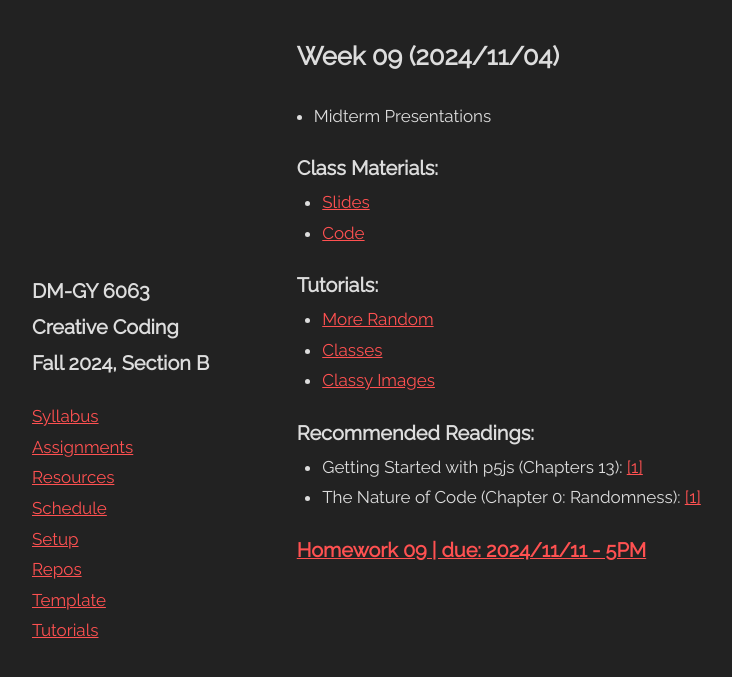
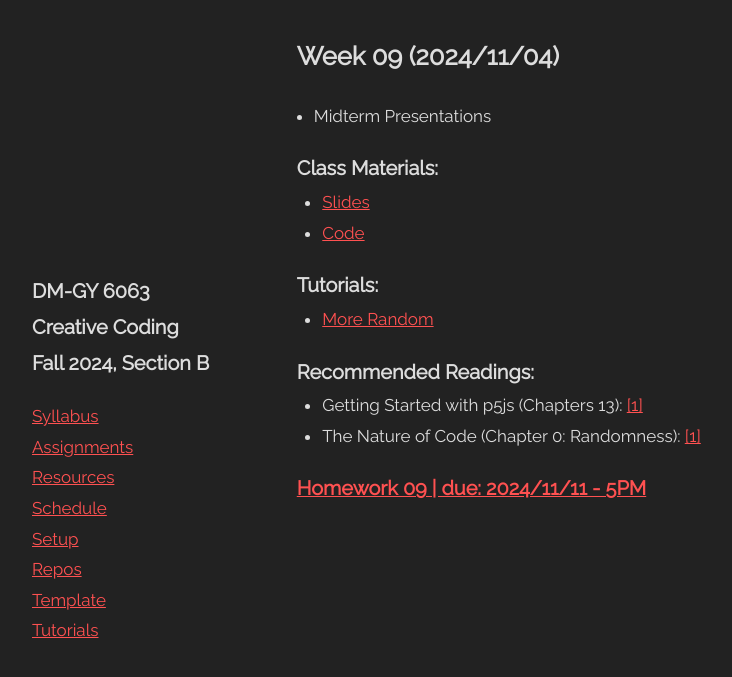
Before and after one commit to DM-GY-6063-2024F-B/DM-GY-6063-2024F-B.github.io, a Jekyll site: the page built from _pages/week/09.md, in a window 1280 px wide. Shown: the top 677 px of the page, without its empty margins (36-768 px from the left). Built offline with Jekyll 4.4.1, drawn with Linux system fonts in a browser that asks for light colours.

Commit message:
wk09 hw09

```diff
--- a/_includes/assignments.html
+++ b/_includes/assignments.html
@@ -1,7 +1,7 @@
 {% assign assignments = site.pages | where_exp: "p", "p.url contains 'homework/'" %}
 
 <div class="assignment-list-container">
-  {% for hw in assignments limit:8 %}
+  {% for hw in assignments limit:9 %}
     <h3><a href="{{ hw.url }}">{{ hw.title }} | due: {{ hw.when }}</a></h3>
   {% endfor %}
 </div>
--- a/_includes/schedule.html
+++ b/_includes/schedule.html
@@ -2,7 +2,7 @@
 {% assign sch = "schedule" %}
 {% assign currentWeek = 100 %}
 
-{% for p in weeks limit:8 %}
+{% for p in weeks limit:9 %}
   {% assign s = "" %}
   {% if forloop.index == currentWeek %}
     {% assign s = "show" %}
--- a/_pages/week/09.md
+++ b/_pages/week/09.md
@@ -5,16 +5,12 @@ what:
   - Midterm Presentations
 class:
   - title: Slides
-    url: ""
+    url: https://drive.google.com/file/d/1ojuZoo1J3SJat8lH2ekKTdJ-xNw2AU8H/
   - title: Code
     url: https://github.com/DM-GY-6063-2024F-B/WK09
 tutorials:
   - title: More Random
     url: https://idmp5.github.io/creative-coding/more-random/
-  - title: Classes
-    url: https://idmp5.github.io/p5/classes/
-  - title: Classy Images
-    url: https://idmp5.github.io/projects/sprites/
 readings:
   - title: Getting Started with p5js (Chapters 13)
     urls:
```
Also changed, not shown: _pages/homework/09.md (+2 -2 lines), _pages/week/10.md (+2 -0 lines).
